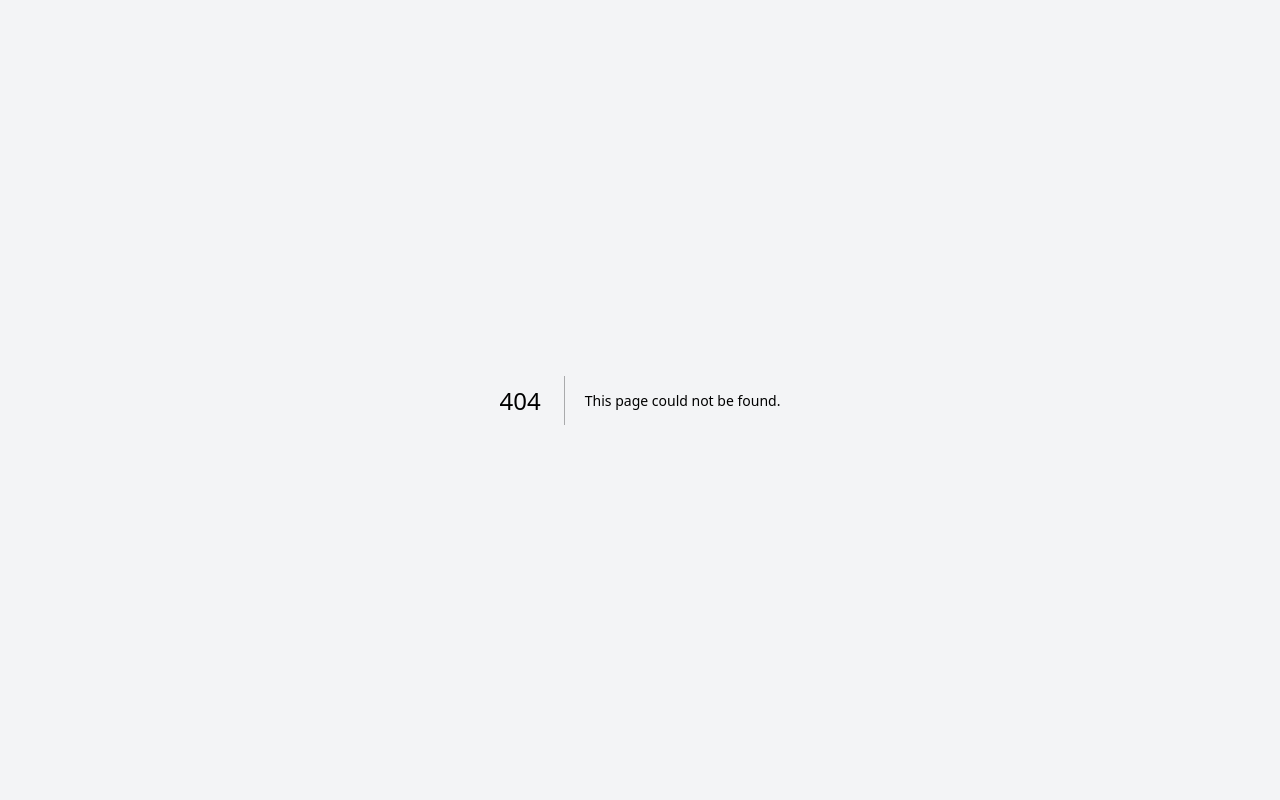
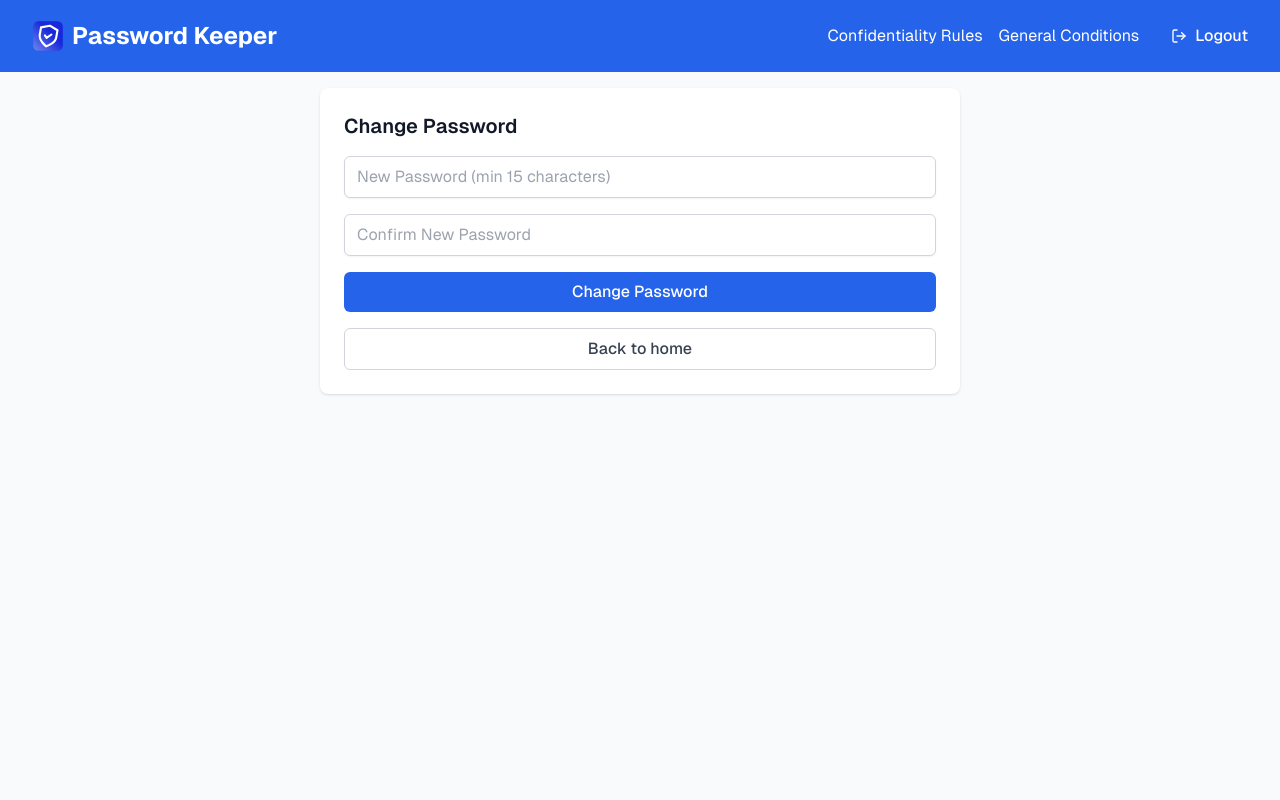
Before and after one commit to louisvolant/password-keeper-app, a Next.js app in the folder frontend/: page /passwordchange in a window 1280 px wide. Before the commit this address had no page. Shown: the top 800 px of the page. Built offline with nearby package versions, Linux system fonts and the light colour scheme; no server answers.

Commit message:
Added change password feature

```diff
--- a/frontend/src/app/page.tsx
+++ b/frontend/src/app/page.tsx
@@ -24,7 +24,7 @@ export default function HomePage() {
         console.log("Auth check response:", response);
         if (response?.isAuthenticated) {
           setIsAuthenticated(true);
-          router.push("/securecontent");
+          router.push("/");
         } else {
           setIsAuthenticated(false);
         }
@@ -42,7 +42,7 @@ export default function HomePage() {
   const handleLoginSuccess = () => {
     setError("");
     setIsAuthenticated(true);
-    router.push("/securecontent");
+    router.push("/");
   };
 
   const handleLogout = async () => {
@@ -70,20 +70,33 @@ export default function HomePage() {
       onLogout={handleLogout}
     >
       <main className="container mx-auto p-4 max-w-2xl">
-        {isAuthenticated === false ? (
+        {isAuthenticated === true ? (
+          <div className="flex flex-col gap-4"> {/* Flexbox container */}
+            <Link href="/securecontent">
+              <Button className="w-full sm:w-auto flex items-center justify-center gap-2 px-6 py-3 bg-gradient-to-r from-blue-500 to-blue-600 hover:from-blue-600 hover:to-blue-700 text-white rounded-lg shadow-md hover:shadow-lg transition-all duration-200">
+                <Lock className="w-4 h-4" />
+                Access Secure Content
+              </Button>
+            </Link>
+            <Link href="/temporarycontent">
+              <Button className="w-full sm:w-auto flex items-center justify-center gap-2 px-6 py-3 bg-gradient-to-r from-blue-500 to-blue-600 hover:from-blue-600 hover:to-blue-700 text-white rounded-lg shadow-md hover:shadow-lg transition-all duration-200">
+                <Lock className="w-4 h-4" />
+                Create Temporary Link to share
+              </Button>
+            </Link>
+            <Link href="/passwordchange">
+              <Button className="w-full sm:w-auto flex items-center justify-center gap-2 px-6 py-3 bg-gradient-to-r from-blue-500 to-blue-600 hover:from-blue-600 hover:to-blue-700 text-white rounded-lg shadow-md hover:shadow-lg transition-all duration-200">
+                Change password
+              </Button>
+            </Link>
+          </div>
+        ) : (
           <LoginForm
             onSuccess={handleLoginSuccess}
             onError={setError}
             clearError={() => setError("")}
           />
-        ) : isAuthenticated === true ? (
-          <Link href="/securecontent">
-            <Button className="w-full sm:w-auto flex items-center justify-center gap-2 px-6 py-3 bg-gradient-to-r from-blue-500 to-blue-600 hover:from-blue-600 hover:to-blue-700 text-white rounded-lg shadow-md hover:shadow-lg transition-all duration-200">
-              <Lock className="w-4 h-4" />
-              Access Secure Content
-            </Button>
-          </Link>
-        ) : null}
+        )}
 
         {error && (
           <Alert variant="error" className="mt-4">
--- /dev/null
+++ b/frontend/src/app/passwordchange/page.tsx
@@ -0,0 +1,126 @@
+// src/app/passwordchange/page.tsx
+
+'use client';
+import { useState } from 'react';
+import { useRouter } from 'next/navigation';
+import { Input } from "@/components/ui/input";
+import { Button } from "@/components/ui/button";
+import { Card, CardContent } from "@/components/ui/card";
+import { Alert, AlertDescription } from "@/components/ui/alert";
+import { Header } from '@/components/Header';
+import { changePassword } from '@/lib/api';
+import axios from 'axios';
+
+const PASSWORD_MINIMAL_LENGTH = 15;
+
+export default function ChangePasswordPage() {
+  const router = useRouter();
+  const [newPassword, setNewPassword] = useState('');
+  const [confirmPassword, setConfirmPassword] = useState('');
+  const [isLoading, setIsLoading] = useState(false);
+  const [error, setError] = useState<string | null>(null);
+  const [success, setSuccess] = useState(false);
+
+  const handleSubmit = async (e: React.FormEvent) => {
+    e.preventDefault();
+    setIsLoading(true);
+    setError(null);
+    setSuccess(false);
+
+    // Validation
+    if (newPassword.length < PASSWORD_MINIMAL_LENGTH) {
+      setError('Password must be at least ' + PASSWORD_MINIMAL_LENGTH + ' characters long');
+      setIsLoading(false);
+      return;
+    }
+
+    if (newPassword !== confirmPassword) {
+      setError('Passwords do not match');
+      setIsLoading(false);
+      return;
+    }
+
+    try {
+      const response = await changePassword(newPassword);
+      if (response.success) {
+        setSuccess(true);
+        setTimeout(() => router.push('/'), 2000); // Redirect to Home
+      } else {
+        setError(response.error || 'Failed to change password');
+      }
+    } catch (err) {
+      console.error('Change password error:', err);
+      if (axios.isAxiosError(err) && err.response) {
+        setError(err.response.data.error || `Request failed with status code ${err.response.status}`);
+      } else {
+        setError(err instanceof Error ? err.message : 'An unknown error occurred');
+      }
+    } finally {
+      setIsLoading(false);
+    }
+  };
+
+  return (
+    <div className="min-h-screen bg-gray-50 dark:bg-gray-900 transition-colors">
+      <Header isAuthenticated={true} /> {/* Assuming user is logged in */}
+      <main className="container mx-auto p-4 max-w-2xl">
+        <Card className="bg-white dark:bg-gray-800 transition-colors">
+          <CardContent className="p-6">
+            <h2 className="text-xl font-semibold text-gray-900 dark:text-gray-100 mb-4">
+              Change Password
+            </h2>
+            <form onSubmit={handleSubmit} className="space-y-4">
+              <Input
+                type="password"
+                placeholder="New Password (min 15 characters)"
+                value={newPassword}
+                onChange={(e) => setNewPassword(e.target.value)}
+                className="bg-white dark:bg-gray-700 dark:text-gray-100 dark:placeholder-gray-400 dark:border-gray-600"
+                required
+                minLength={PASSWORD_MINIMAL_LENGTH}
+              />
+              <Input
+                type="password"
+                placeholder="Confirm New Password"
+                value={confirmPassword}
+                onChange={(e) => setConfirmPassword(e.target.value)}
+                className="bg-white dark:bg-gray-700 dark:text-gray-100 dark:placeholder-gray-400 dark:border-gray-600"
+                required
+                minLength={PASSWORD_MINIMAL_LENGTH}
+              />
+              <Button
+                type="submit"
+                className="w-full bg-blue-600 hover:bg-blue-700 dark:bg-blue-500 dark:hover:bg-blue-600 transition-colors"
+                disabled={isLoading}
+              >
+                {isLoading ? "Changing Password..." : "Change Password"}
+              </Button>
+            </form>
+            {error && (
+              <Alert variant="error" className="mt-4">
+                <AlertDescription>{error}</AlertDescription>
+              </Alert>
+            )}
+            {success && (
+              <Alert className="mt-4 bg-green-100 dark:bg-green-900 text-green-900 dark:text-green-100">
+                <AlertDescription>
+                  Password changed successfully! Redirecting...
+                </AlertDescription>
+              </Alert>
+            )}
+            <div className="mt-4 text-center">
+              <Button
+                variant="outline"
+                className="w-full border-gray-300 dark:border-gray-600 text-gray-700 dark:text-gray-300 hover:bg-gray-100 dark:hover:bg-gray-700"
+                onClick={() => router.push('/')}
+                disabled={isLoading}
+              >
+                Back to home
+              </Button>
+            </div>
+          </CardContent>
+        </Card>
+      </main>
+    </div>
+  );
+}
--- a/frontend/src/lib/api.ts
+++ b/frontend/src/lib/api.ts
@@ -10,6 +10,15 @@ export const login = async (username: string, password: string) => {
   const response = await api.post(
     '/api/login',
     { username, password },
+    { withCredentials: true }
+  );
+  return response.data;
+};
+
+export const changePassword = async (newpassword: string) => {
+  const response = await api.post(
+    '/api/changepassword',
+    { newpassword },
     { withCredentials: true }
   );
   return response.data;
```
Also changed, not shown: 1 other file (tests, documents, lock files or other folders).
